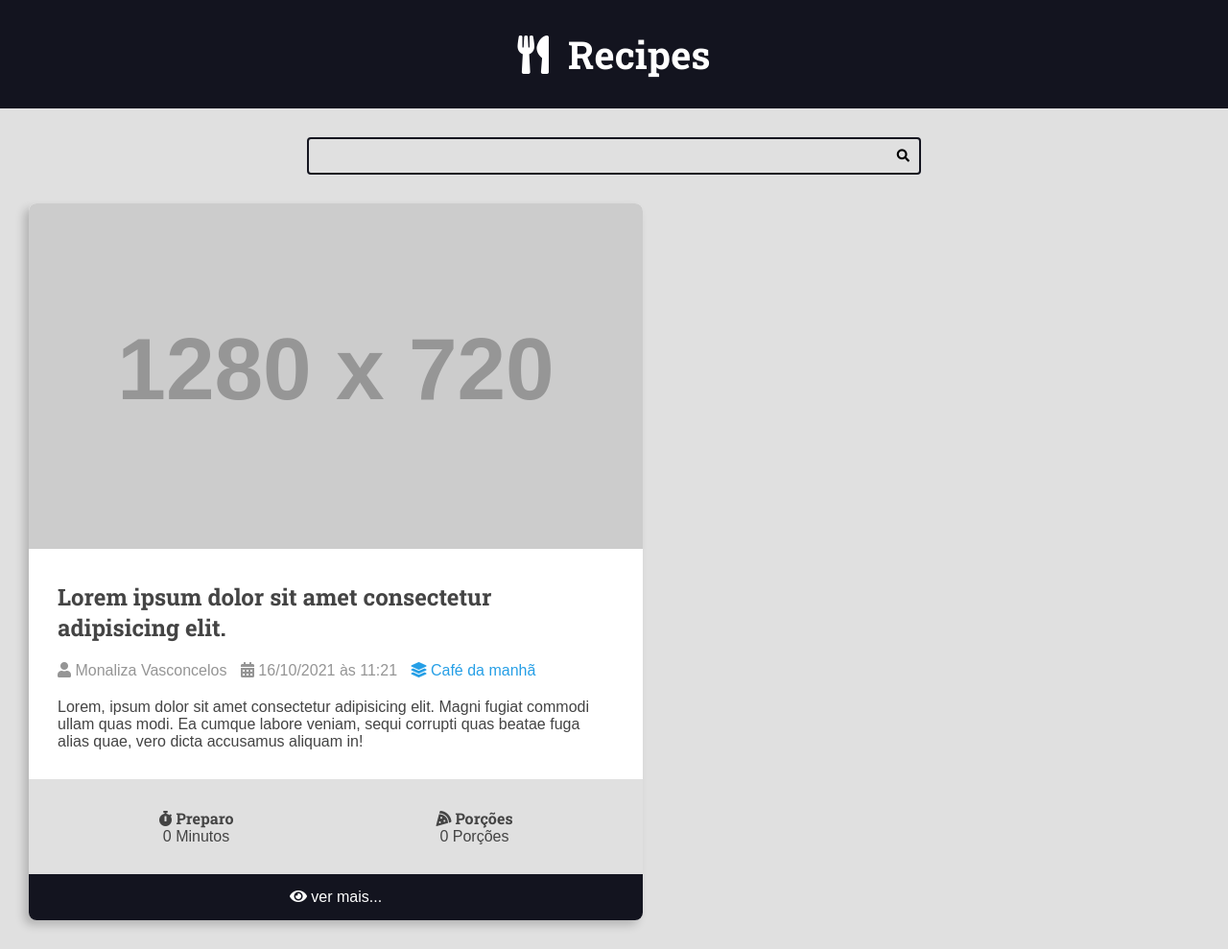
After one commit to Monaliza-Vasconcelos/curso_django_projeto1, a Django app: page / in a window 1280 px wide. The commit adds this page. Shown: the whole page at 96% size. Run offline with Django 5.2, Linux system fonts and the light colour scheme; grey boxes labelled with a size stand in for pictures from a placeholder-image service; some libraries are stand-ins or nearby versions.

Commit message:
Card de receita pronto para desktop

```diff
--- a/recipes/templates/recipes/pages/home.html
+++ b/recipes/templates/recipes/pages/home.html
@@ -36,6 +36,27 @@
                         Ea cumque labore veniam, sequi corrupti quas beatae fuga alias quae, vero dicta accusamus
                         aliquam in!</p>
                 </div>
+
+                <div class="recipe-meta-container">
+                    <div class="recipe-meta recipe-preparation">
+                        <h3 class="recipe-meta-title"><i class="fas fa-stopwatch"></i> Preparo</h3>
+                        <div class="recipe-meta-text">
+                            0 Minutos
+                        </div>
+                    </div>
+                    <div class="recipe-meta recipe-servings">
+                        <h3 class="recipe-meta-title"><i class="fas fa-pizza-slice"></i> Porções</h3>
+                        <div class="recipe-meta-text">
+                            0 Porções
+                        </div>
+                    </div>
+                </div>
+                <footer class="recipe-footer">
+                    <a class="recipe-read-more button button-dark button-full-width" href="/recipes/3/">
+                        <i class="fas fa-eye"></i>
+                        <span>ver mais...</span>
+                    </a>
+                </footer>
             </div>
         </div>
     </main>
--- a/recipes/templates/recipes/partials/head.html
+++ b/recipes/templates/recipes/partials/head.html
@@ -174,6 +174,8 @@
             box-shadow: -5px 5px 10px rgba(0, 0, 0, .2);
             transform: scale(1);
             transition: all 300ms ease-in-out;
+            border-radius: .8rem;
+            overflow: hidden;
 
         }
 
@@ -221,5 +223,38 @@
             color: var(--color-primary-dark);
 
         }
+
+        .recipe-meta-container{
+            display: flex;
+            flex-flow: row wrap;
+            padding: var(--spacing-gutter-medium);
+            background-color: var(--color-gray-1);
+        }
+
+        .recipe-meta{
+            display: flex;
+            flex-flow: column nowrap;
+            flex-shrink: 1;
+            flex-grow: 1;
+            text-align: center;
+        }
+
+        .recipe-meta-title{
+            font-size: 1.6rem;
+        }
+
+        .recipe-footer a{
+            background: var(--color-primary-dark);
+            display: block;
+            color: var(--color-white);
+            text-decoration: none;
+            text-align: center;
+            padding: 1.5rem var(--spacing-gutter-medium);
+            transition: all 300ms ease-in-out;
+        }
+
+        .recipe-footer a:hover{
+            filter: brightness(2);
+        }
     </style>
 </head>
--- /dev/null
+++ b/recipes/templates/recipes/partials/search.html
@@ -0,0 +1,8 @@
+ <div class="search-container">
+    <div class="container">
+        <form class="search-form">
+            <input type="search" class="search-input" name="search">
+            <button type="submit" class="search-button"><i class="fas fa-search"></i></button>
+        </form>
+    </div>
+    </div>
```
